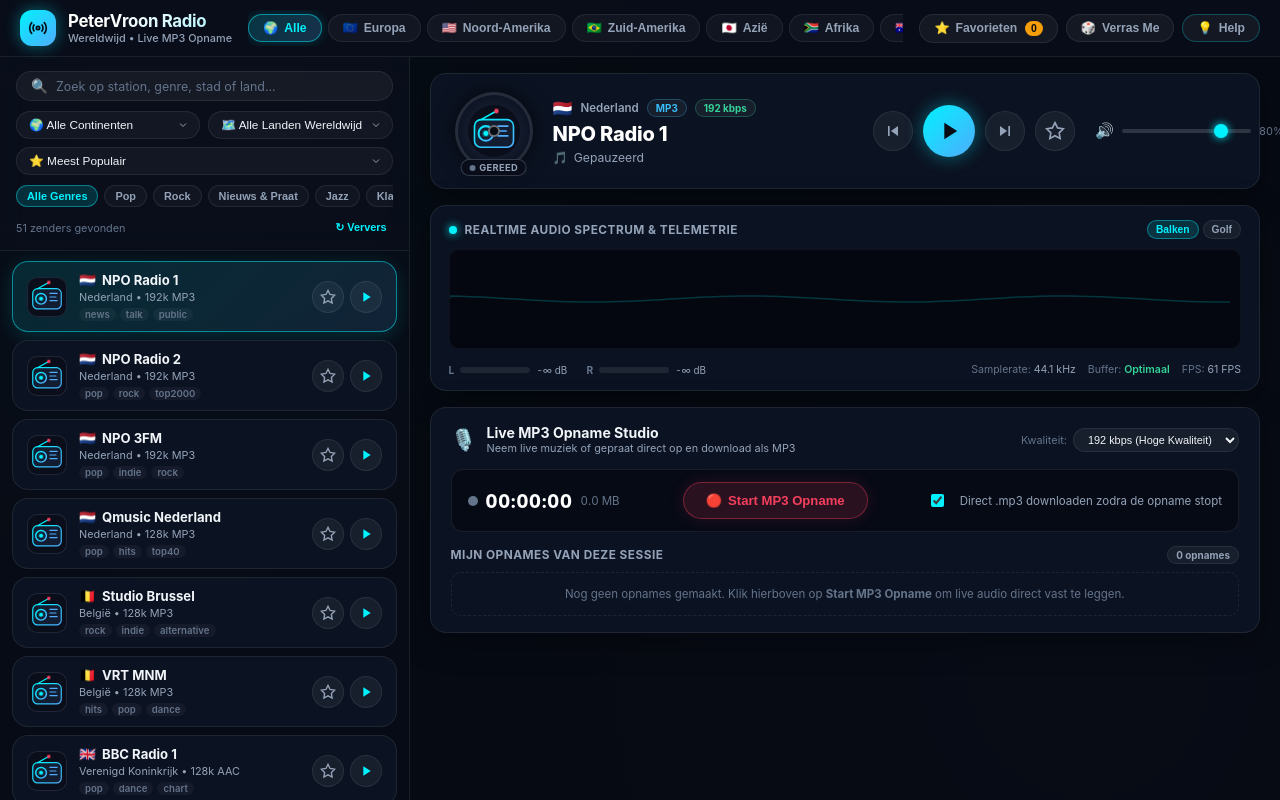
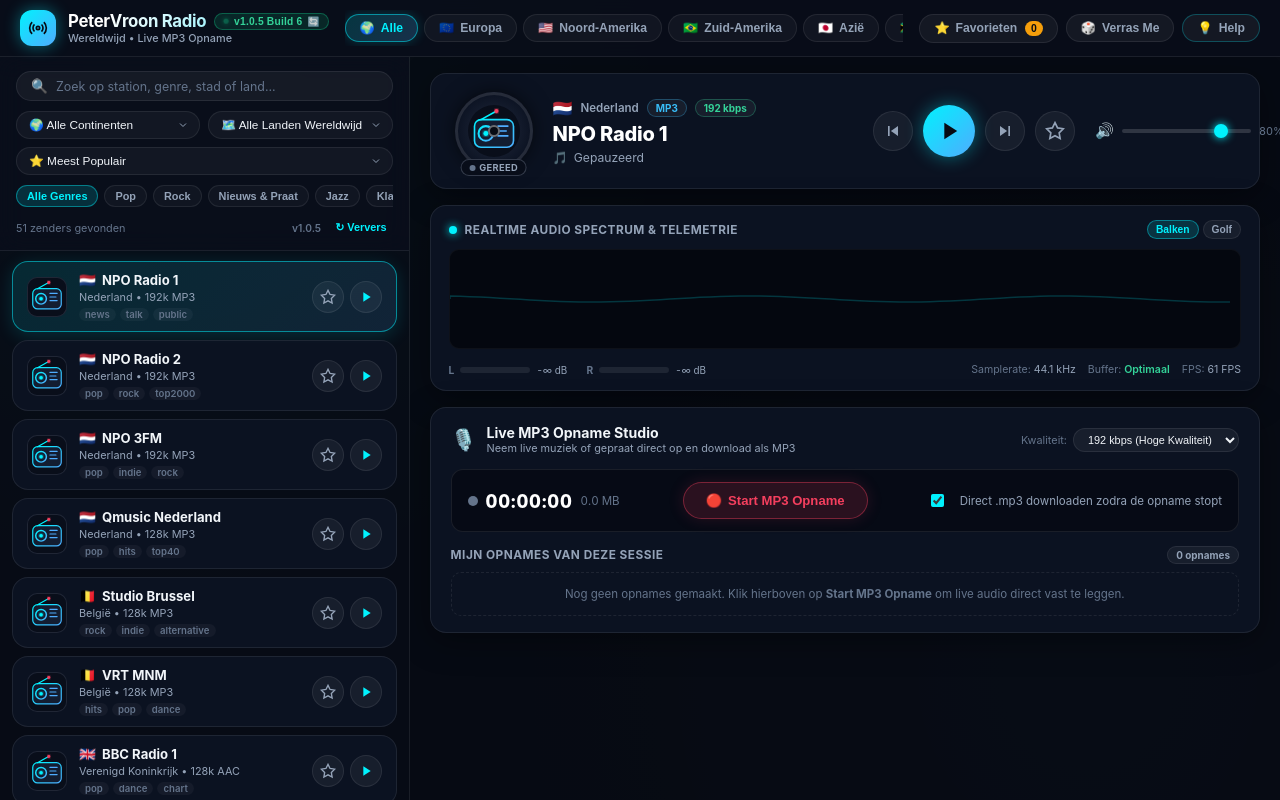
Before and after one commit to petervroon-tech/internetradio, a plain HTML site: page index.html in a window 1280 px wide. Drawn offline with Linux system fonts and the light colour scheme.

Commit message:
feat: toon prominente interactieve versienummers in bovenbalk en interface (v1.0.5 Build 6)

```diff
--- a/app.js
+++ b/app.js
@@ -856,6 +856,10 @@ const DOM = {
   recCountBadge: document.getElementById("recCountBadge"),
 
   // Modals & Bovenbalk
+  verPill: document.getElementById("verPill"),
+  verPillText: document.getElementById("verPillText"),
+  subbarVerText: document.getElementById("subbarVerText"),
+  footerVerNote: document.getElementById("footerVerNote"),
   btnFavorites: document.getElementById("btnFavorites"),
   favCountBadge: document.getElementById("favCountBadge"),
   btnRandom: document.getElementById("btnRandom"),
@@ -1023,6 +1027,11 @@ function setupEventListeners() {
   DOM.btnRecordToggle.addEventListener("click", toggleRecording);
 
   // Modals & Navigation
+  if (DOM.verPill) {
+    DOM.verPill.addEventListener("click", () => {
+      fetchVersionData(true);
+    });
+  }
   DOM.btnHelp.addEventListener("click", openHelpModal);
   DOM.btnCloseHelp.addEventListener("click", closeHelpModal);
   DOM.btnModalCloseDone.addEventListener("click", closeHelpModal);
@@ -2096,13 +2105,19 @@ function clearAllFavorites() {
 // ==========================================================================
 // 12. Help, Documentatie & Dynamische Version Sync (AGENTS.md)
 // ==========================================================================
-async function fetchVersionData() {
+async function fetchVersionData(showFeedback = false) {
   try {
     const res = await fetch(`version.json?_t=${Date.now()}`);
     if (res.ok) {
       const vdata = await res.json();
-      DOM.helpVersionBadge.textContent = `✓ Altijd Actueel • v${vdata.version || "1.0.0"}`;
-      DOM.helpGitHash.textContent = `Build ${vdata.build || 1} (${vdata.git_hash || "online"})`;
+      const verStr = `v${vdata.version || "1.0.5"}`;
+      const buildStr = `Build ${vdata.build || 6}`;
+
+      if (DOM.verPillText) DOM.verPillText.textContent = `${verStr} ${buildStr}`;
+      if (DOM.subbarVerText) DOM.subbarVerText.textContent = verStr;
+      if (DOM.footerVerNote) DOM.footerVerNote.textContent = `PeterVroon Radio • ${verStr} ${buildStr} • GitHub Pages Online Editie`;
+      if (DOM.helpVersionBadge) DOM.helpVersionBadge.textContent = `✓ Altijd Actueel • ${verStr} ${buildStr}`;
+      if (DOM.helpGitHash) DOM.helpGitHash.textContent = `${buildStr} (${vdata.git_hash || "online"})`;
 
       // Render dynamische featurelijst in Help modal
       if (Array.isArray(vdata.features)) {
@@ -2111,6 +2126,10 @@ async function fetchVersionData() {
             ${escapeHtml(f)}
           </div>
         `).join("");
+      }
+
+      if (showFeedback) {
+        showToast(`✓ PeterVroon Radio ${verStr} ${buildStr} is 100% up-to-date!`);
       }
     }
   } catch (err) {
--- a/index.html
+++ b/index.html
@@ -24,7 +24,14 @@
           </svg>
         </div>
         <div class="brand-text">
-          <h1 class="brand-title">PeterVroon Radio</h1>
+          <div class="brand-title-row">
+            <h1 class="brand-title">PeterVroon Radio</h1>
+            <button id="verPill" class="ver-pill" title="Klik om te controleren op updates / geforceerd te herladen">
+              <span class="ver-dot"></span>
+              <span id="verPillText">v1.0.5 Build 6</span>
+              <span class="ver-refresh">🔄</span>
+            </button>
+          </div>
           <span class="brand-subtitle">Wereldwijd • Live MP3 Opname</span>
         </div>
       </div>
@@ -138,7 +145,10 @@
           <!-- Status en teller -->
           <div class="status-subbar">
             <span id="stationCountText" class="subbar-text">Zenders laden...</span>
-            <button id="btnReloadStations" class="refresh-sub-btn" title="Lijst verversen">↻ Ververs</button>
+            <div class="subbar-right">
+              <span id="subbarVerText" class="subbar-ver-text">v1.0.5</span>
+              <button id="btnReloadStations" class="refresh-sub-btn" title="Lijst verversen">↻ Ververs</button>
+            </div>
           </div>
         </div>
 
@@ -408,7 +418,7 @@
         </div>
 
         <div class="modal-footer">
-          <span class="footer-note">PeterVroon Radio • GitHub Pages Online Editie</span>
+          <span id="footerVerNote" class="footer-note">PeterVroon Radio • v1.0.5 Build 6 • GitHub Pages Online Editie</span>
           <button id="btnModalCloseDone" class="pill-btn primary-pill">Begrepen</button>
         </div>
       </div>
--- a/style.css
+++ b/style.css
@@ -116,6 +116,12 @@ body {
   height: 20px;
 }
 
+.brand-title-row {
+  display: flex;
+  align-items: center;
+  gap: 8px;
+}
+
 .brand-title {
   font-size: 1.05rem;
   font-weight: 700;
@@ -123,6 +129,51 @@ body {
   background: linear-gradient(135deg, #ffffff 30%, #a5f3fc 100%);
   -webkit-background-clip: text;
   -webkit-text-fill-color: transparent;
+}
+
+.ver-pill {
+  display: inline-flex;
+  align-items: center;
+  gap: 5px;
+  padding: 2px 8px;
+  border-radius: var(--radius-pill);
+  background: rgba(16, 185, 129, 0.15);
+  border: 1px solid rgba(16, 185, 129, 0.4);
+  color: #34d399;
+  font-size: 0.64rem;
+  font-weight: 700;
+  letter-spacing: 0.02em;
+  cursor: pointer;
+  transition: all var(--transition-fast);
+  white-space: nowrap;
+}
+.ver-pill:hover {
+  background: rgba(16, 185, 129, 0.28);
+  border-color: #34d399;
+  transform: scale(1.04);
+}
+.ver-dot {
+  width: 6px;
+  height: 6px;
+  border-radius: 50%;
+  background: #10b981;
+  box-shadow: 0 0 6px #10b981;
+  animation: pulseDot 2s infinite;
+}
+.ver-refresh {
+  font-size: 0.6rem;
+  opacity: 0.8;
+}
+
+.subbar-right {
+  display: flex;
+  align-items: center;
+  gap: 8px;
+}
+.subbar-ver-text {
+  font-size: 0.64rem;
+  color: var(--text-muted);
+  font-weight: 600;
 }
 
 .brand-subtitle {
--- a/version.json
+++ b/version.json
@@ -1,10 +1,11 @@
 {
   "app_name": "PeterVroon Radio",
-  "version": "1.0.4",
-  "build": 5,
-  "timestamp": "2026-11-16T23:56:06.142471+00:00",
+  "version": "1.0.5",
+  "build": 6,
+  "timestamp": "2026-11-16T23:58:15.691246+00:00",
   "git_hash": "4c60f0f",
   "features": [
+    "🏷️ Direct Zichtbare Versienummers (v1.0.5): Prominente weergave van het actuele versienummer en build-nummer (v1.0.5 Build 6) direct in de bovenbalk naast het logo, in de statusbalk en in de Help-modal. Inclusief interactieve knop met groene statuspuls om direct te controleren op updates en cache te vernieuwen.",
     "🎯 Behoud van Continent- & Filterselectie bij Afspelen (v1.0.4): Volledige fix voor het behouden van de zenderlijst. Als u 'Azië' (of een ander continent, land of genre) heeft gekozen, blijft de gefilterde lijst 100% stabiel en actief in beeld staan wanneer u een station aanklikt om af te spelen.",
     "⚡ Direct Automatisch Starten & 100% Betrouwbare Audio (v1.0.3): Volledig herstel van audioweergave. De radio start direct vanzelf bij het openen van de app en bij de allereerste interactie/klik op het scherm. Blokkerende CORS-beperkingen op HTML5 audio zijn geëlimineerd waardoor alle radiostations ter wereld direct en luidsprekervriendelijk spelen op iPhone, iPad, Mac en Windows.",
     "🌏 Geavanceerde Continenten- & Azië Selectie (v1.0.2): Volledige integratie van Azië en alle continenten met een handige continent-dropdown in het filterpaneel, 25+ direct speelbare Aziatische zenders (Japan, Zuid-Korea, India, Taiwan, Singapore, Thailand, Vietnam, Turkije, Indonesië) én realtime parallelle Radio-Browser API-ingest bij het selecteren van een continent of specifiek land.",
```
